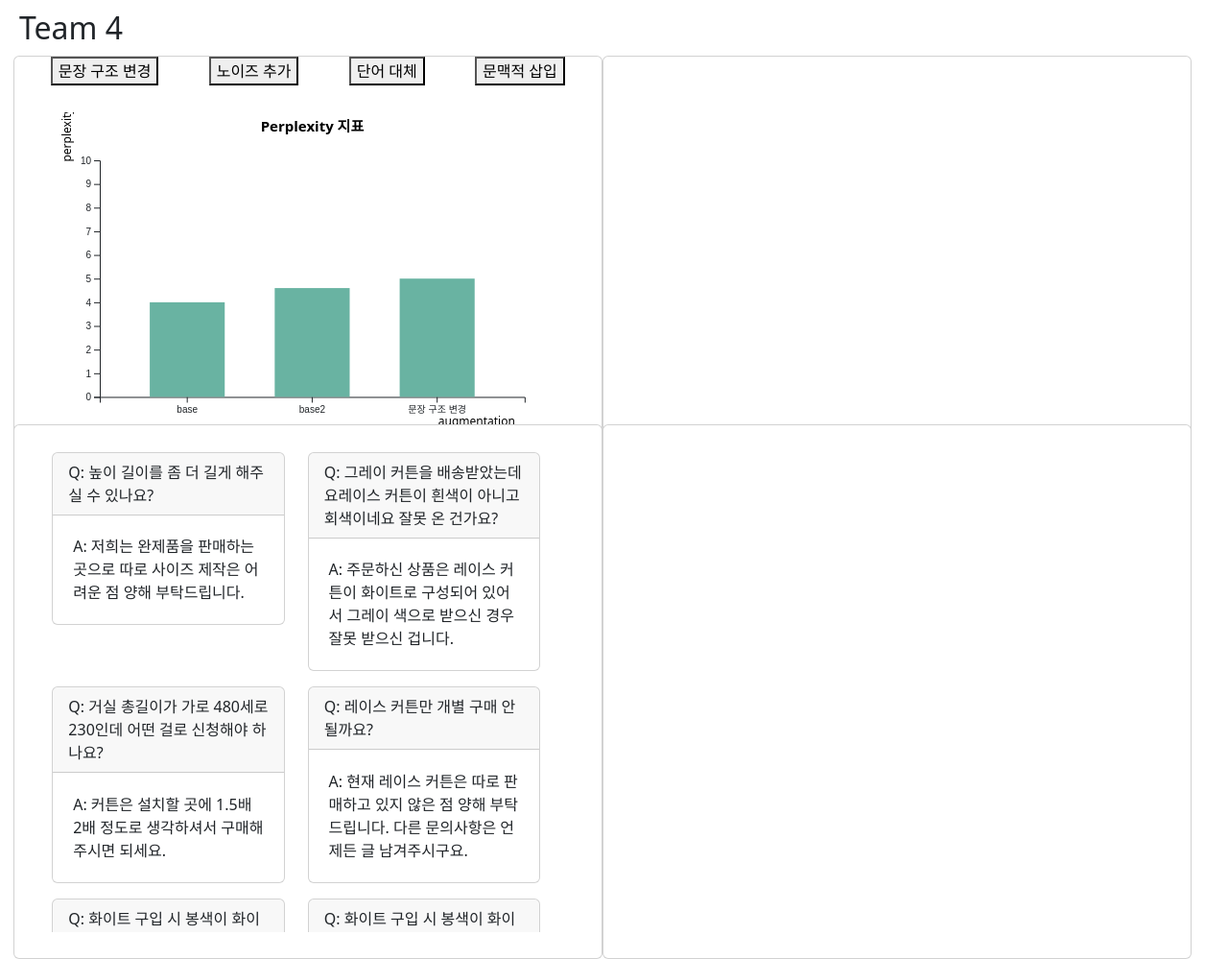
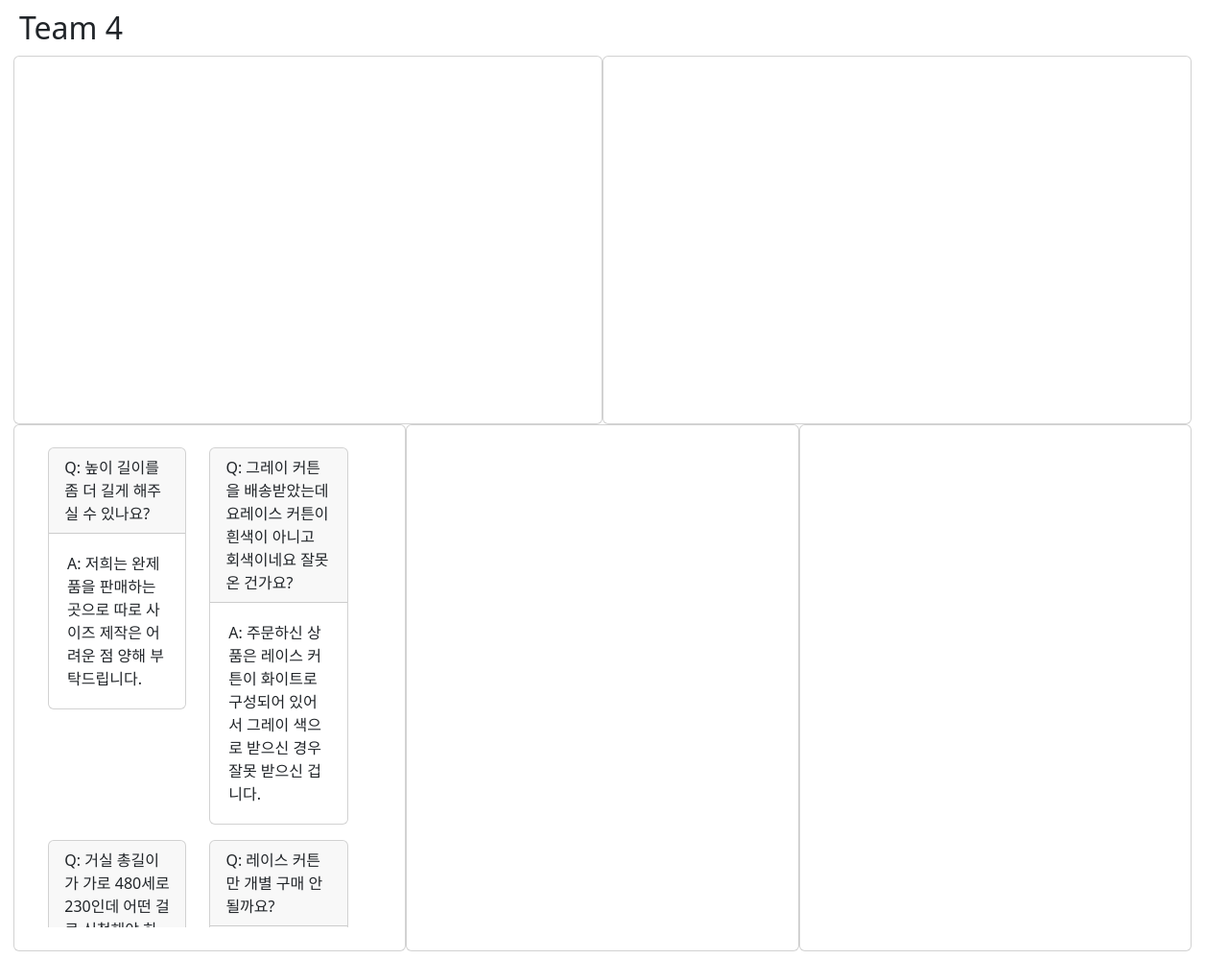
Before and after one commit to seyun0714/HW5, a Flask app: page / in a window 1280 px wide. Shown: the whole page at 96% size. Run offline with Flask 3, Linux system fonts and the light colour scheme.

Commit message:
이름 변경

```diff
--- a/static/js/chart3.js
+++ b/static/js/augdata.js
@@ -14,7 +14,7 @@ var csvData = `Q,A,id
 var data = d3.csvParse(csvData);
 
 // 컨테이너 선택 (Chart1 ID를 가진 div)
-var container = d3.select("#Chart3");
+var container = d3.select("#augdata");
 
 // 스크롤 가능한 div 생성
 var scrollableDiv = container.append("div")
--- a/static/js/chart1.js
+++ b/static/js/perplexity.js
@@ -2,7 +2,7 @@
 $(document).ready(function(){
 
     // 한 칸에 해당하는 크기 설정
-    var cardBody = $("#Chart1").closest(".card-body");
+    var cardBody = $("#perplexity").closest(".card-body");
     const margin = {top: 50, right: 30, bottom: 40, left:50};
     var height = cardBody.height() - margin.left - margin.right;
     var width = cardBody.width() - margin.top - margin.bottom;
@@ -38,7 +38,7 @@ $(document).ready(function(){
 
 
     // 기본 위치 설정
-    const svg = d3.select("#Chart1")
+    const svg = d3.select("#perplexity")
         .append("svg")
         .attr("width", width+margin.left+margin.right)
         .attr("height", height+margin.top+margin.bottom)
--- a/templates/index.html
+++ b/templates/index.html
@@ -5,31 +5,37 @@
         <div class="card col-lg-6">
             <div class="aug-button"></div>
             <div class="card-body">
-                <div id="Chart1"></div>
+                <div id="perplextiy"></div>
             </div>
         </div>
         <div class="card col-lg-6">
             <div class="card-body">
-                <div id="Chart2"></div>
+                <div id="tsne"></div>
             </div>
         </div>
     </div>
     <div class="row">
-        <div class="card col-lg-6">
+        <div class="card col-lg-4">
             <div class="card-body">
-                <div id="Chart3"></div>
+                <div id="augdata"></div>
             </div>
         </div>
-        <div class="card col-lg-6">
+        <div class="card col-lg-4">
             <div class="card-body">
-                <div id="Chart4"></div>
+                <div id="chatbot"></div>
+            </div>
+        </div>
+        <div class="card col-lg-4">
+            <div class="card-body">
+                <div id="utility"></div>
             </div>
         </div>
     </div>
 </div>
 <script src="https://cdn.jsdelivr.net/npm/bootstrap@5.3.0/dist/js/bootstrap.bundle.min.js"></script>
-<script src="{{ url_for('static', filename='js/chart1.js') }}"></script>
-<script src="{{ url_for('static', filename='js/chart2.js') }}"></script>
-<script src="{{ url_for('static', filename='js/chart3.js') }}"></script>
-<script src="{{ url_for('static', filename='js/chart4.js') }}"></script>
+<script src="{{ url_for('static', filename='js/perplextiy.js') }}"></script>
+<script src="{{ url_for('static', filename='js/tsne.js') }}"></script>
+<script src="{{ url_for('static', filename='js/augdata.js') }}"></script>
+<script src="{{ url_for('static', filename='js/chatbot.js') }}"></script>
+<script src="{{ url_for('static', filename='js/utility.js') }}"></script>
 {% endblock %}
```
Also changed, not shown: data_processing/data_augmentation.py (added), data_processing/data_preprocessing.py (added), data_processing/noise_generator.py (renamed from data_processing.py/noise_generator.py), data_processing/util/BertAugmentation.py (renamed from data_processing.py/util/BertAugmentation.py), static/js/chart2.js (deleted), static/js/chart4.js (deleted), static/js/chatbot.js (added), static/js/tsne.js (added), static/js/utility.js (added), 7 other files.
